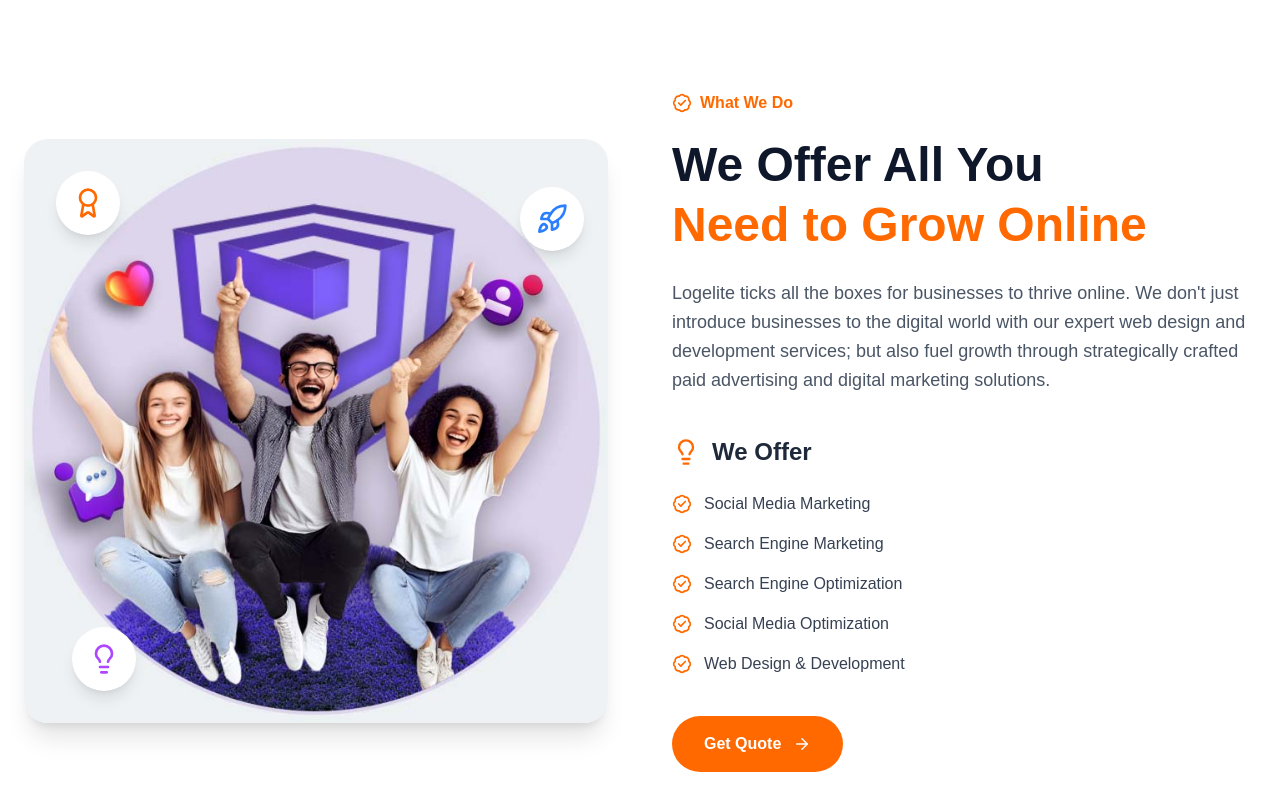
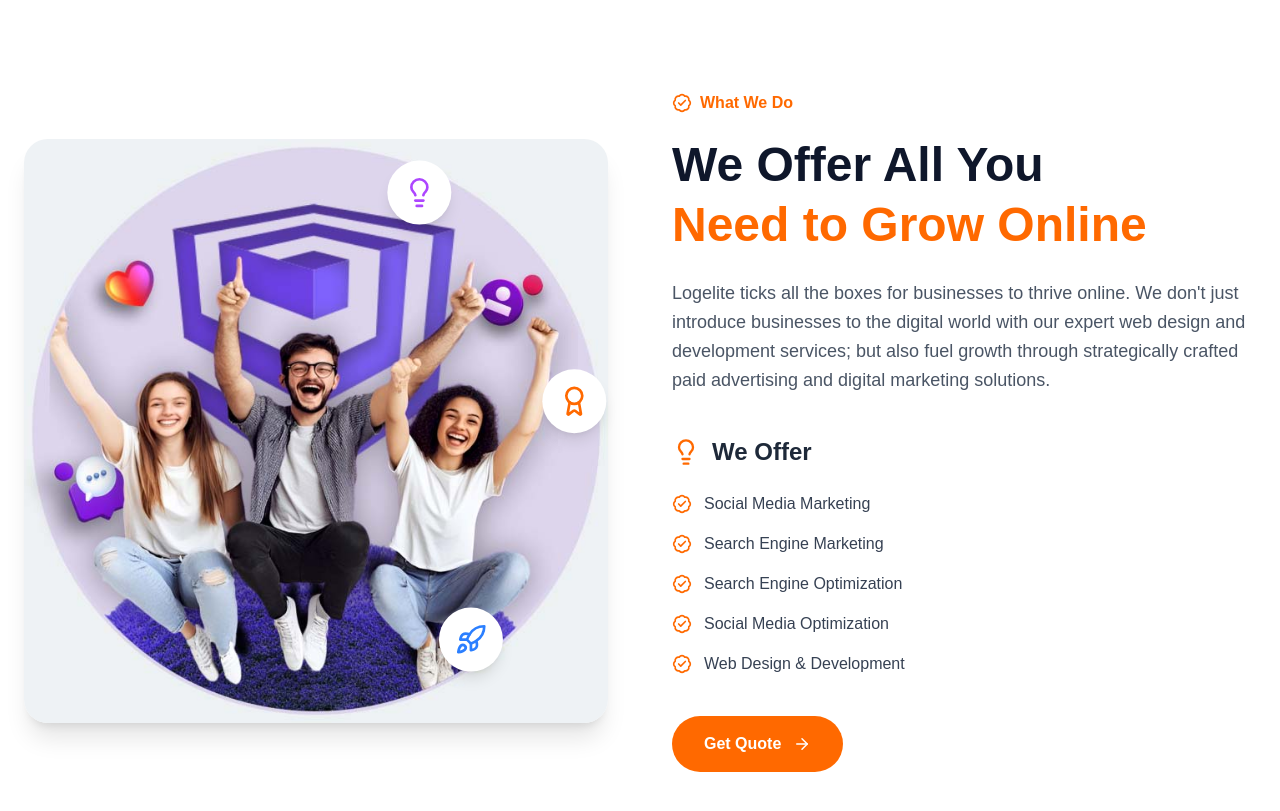
Before and after one commit to official1saurabh-ship-it/Biosoftech, a React (Vite) app: page /about in a window 1280 px wide. Shown: the part 3860-4671 px from the top of the page. Built offline with nearby package versions, Linux system fonts and the light colour scheme.

Commit message:
few more updates

```diff
--- a/src/Pages/About.jsx
+++ b/src/Pages/About.jsx
@@ -27,11 +27,20 @@
   const [displayText, setDisplayText] = useState("");
   const [offset, setOffset] = useState(0);
   const containerRef = useRef(null);
+  const floatingRef = useRef(null);
 
   const { scrollYProgress } = useScroll({
     target: containerRef,
     offset: ["start end", "end start"],
   });
+
+  const { scrollYProgress: floatingProgress } = useScroll({
+    target: floatingRef,
+    offset: ["start end", "end start"],
+  });
+
+  const orbitAngle = useTransform(floatingProgress, [0, 1], [0, 360]);
+  const counterOrbitAngle = useTransform(orbitAngle, (v) => -v);
 
   // Individual line transforms - each moves differently to create separation
   const tagY = useTransform(scrollYProgress, [0, 1], [0, -80]);
@@ -358,7 +367,7 @@
 
 
 
-      <section className="py-24 bg-white overflow-hidden">
+      <section ref={floatingRef} className="py-24 bg-white overflow-hidden">
         <div className="max-w-7xl mx-auto px-6">
           <div className="grid lg:grid-cols-2 gap-16 items-center">
 
@@ -373,18 +382,40 @@
                 />
               </div>
 
-              {/* Floating Icons */}
+              {/* Floating Icons - Orbiting */}
 
-              <div className="absolute top-8 left-8 w-16 h-16 rounded-full bg-white shadow-lg flex items-center justify-center">
-                <Award className="w-8 h-8 text-orange-500" />
-              </div>
+              <div className="absolute inset-0 flex items-center justify-center pointer-events-none">
+                <motion.div
+                  style={{ rotate: orbitAngle }}
+                  className="relative w-[520px] h-[520px]"
+                >
+                  <div className="absolute left-1/2 -ml-8 -top-8 w-16 h-16">
+                    <motion.div
+                      style={{ rotate: counterOrbitAngle }}
+                      className="w-full h-full rounded-full bg-white shadow-lg flex items-center justify-center"
+                    >
+                      <Award className="w-8 h-8 text-orange-500" />
+                    </motion.div>
+                  </div>
 
-              <div className="absolute top-12 right-6 w-16 h-16 rounded-full bg-white shadow-lg flex items-center justify-center">
-                <Rocket className="w-8 h-8 text-blue-500" />
-              </div>
+                  <div className="absolute left-[453px] top-[98px] w-16 h-16">
+                    <motion.div
+                      style={{ rotate: counterOrbitAngle }}
+                      className="w-full h-full rounded-full bg-white shadow-lg flex items-center justify-center"
+                    >
+                      <Rocket className="w-8 h-8 text-blue-500" />
+                    </motion.div>
+                  </div>
 
-              <div className="absolute bottom-8 left-12 w-16 h-16 rounded-full bg-white shadow-lg flex items-center justify-center">
-                <Lightbulb className="w-8 h-8 text-purple-500" />
+                  <div className="absolute left-[3px] top-[98px] w-16 h-16">
+                    <motion.div
+                      style={{ rotate: counterOrbitAngle }}
+                      className="w-full h-full rounded-full bg-white shadow-lg flex items-center justify-center"
+                    >
+                      <Lightbulb className="w-8 h-8 text-purple-500" />
+                    </motion.div>
+                  </div>
+                </motion.div>
               </div>
             </div>
 
--- a/src/components/sections/AboutUs.jsx
+++ b/src/components/sections/AboutUs.jsx
@@ -64,6 +64,10 @@
     [220, 60, -60, -220]
   );
 
+  const teamworkRotate = useTransform(scrollYProgress, [0, 1], [-4, 4]);
+  const r2Rotate = useTransform(scrollYProgress, [0, 1], [3, -3]);
+  const innovationRotate = useTransform(scrollYProgress, [0, 1], [-6, 6]);
+
   return (
     <section
       ref={sectionRef}
@@ -87,6 +91,7 @@
                 <motion.div
                   style={{
                     y: isDesktop ? rightY : 0,
+                    rotate: isDesktop ? teamworkRotate : 0,
                   }}
                   className="relative rounded-[26px] overflow-hidden bg-white h-[220px] xl:h-[300px]"
                 >
@@ -95,6 +100,7 @@
                 <motion.div
                   style={{
                     y: isDesktop ? contentY : 0,
+                    rotate: isDesktop ? r2Rotate : 0,
                   }}
                   className="relative h-[260px] xl:h-[360px]"
                 >
@@ -104,6 +110,7 @@
               <motion.div
                 style={{
                   y: isDesktop ? titleY : 0,
+                  rotate: isDesktop ? innovationRotate : 0,
                 }}
                 className="relative"
               >
```
